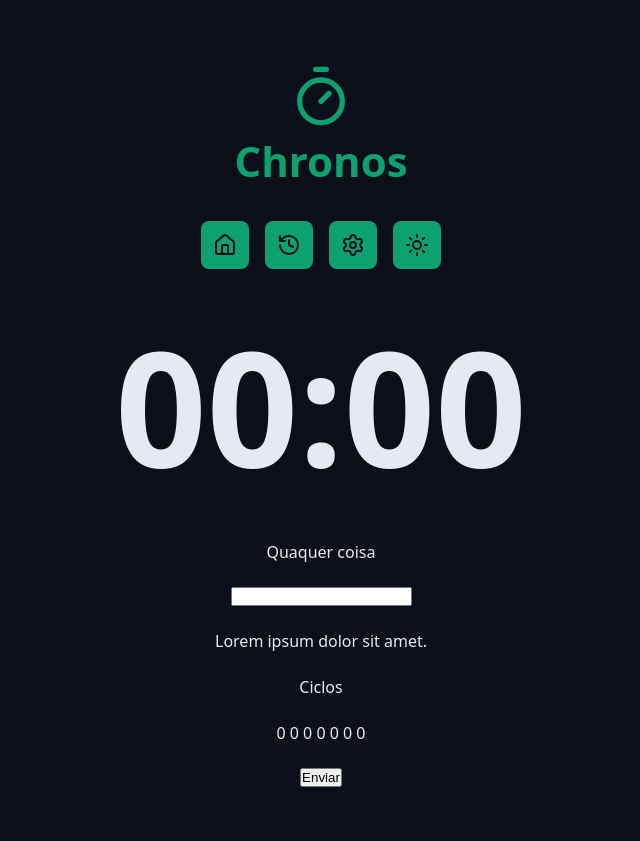
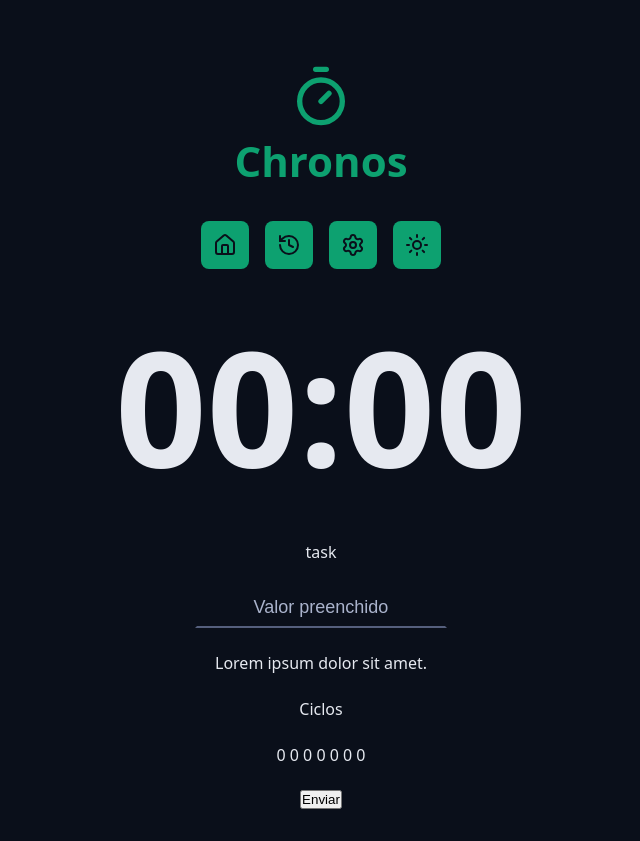
Before and after one commit to cfassoni/chronos-pomodoro, a React (Vite) app: page / in a window 1280 px wide. Shown: the whole page, without its empty margins (319-959 px from the left). Before the commit the page ends 819 px from the top, so only its background shows below. Built offline with nearby package versions, Linux system fonts and the light colour scheme.

Commit message:
section 2, lecture 28

```diff
--- a/src/App.tsx
+++ b/src/App.tsx
@@ -25,7 +25,14 @@
       <Container>
         <form className='form' action=''>
           <div className='formRow'>
-            <DefaultInput labelText='Quaquer coisa' id='meuInput' type='' />
+            <DefaultInput
+              labelText='task'
+              id='meuInput'
+              type='text'
+              placeholder='Digite algo'
+              disabled
+              defaultValue='Valor preenchido'
+            />
           </div>
 
           <div className='formRow'>
--- a/src/components/DefaultInput/index.tsx
+++ b/src/components/DefaultInput/index.tsx
@@ -1,3 +1,5 @@
+import styles from './styles.module.css';
+
 type DefaultInputProps = {
   id: string;
   labelText?: string; //define labelText as optional
@@ -13,7 +15,7 @@
     <>
       {labelText && <label htmlFor={id}>{labelText}</label>}
       {/* <label htmlFor={id}>{labelText}</label> */}
-      <input id={id} type={type} {...rest} />
+      <input className={styles.input} id={id} type={type} {...rest} />
     </>
   );
 }
--- /dev/null
+++ b/src/components/DefaultInput/styles.module.css
@@ -0,0 +1,26 @@
+.input {
+  background-color: transparent;
+  text-align: center;
+  font-size: 1.8rem;
+  padding: 0.8rem;
+  color: var(--text-default);
+  border: 0.2rem solid transparent;
+  border-bottom: 0.2rem solid var(--primary);
+  transition: all 0.1s ease-in-out;
+}
+
+.input:focus {
+  border-radius: 0.8rem;
+  border: 0.2rem solid var(--primary);
+}
+
+.input::placeholder {
+  color: var(--gray-500);
+  font-size: 1.4rem;
+  font-style: italic;
+}
+
+.input:disabled {
+  border-bottom: 0.2rem solid var(--disabled);
+  color: var(--text-muted);
+}
```
